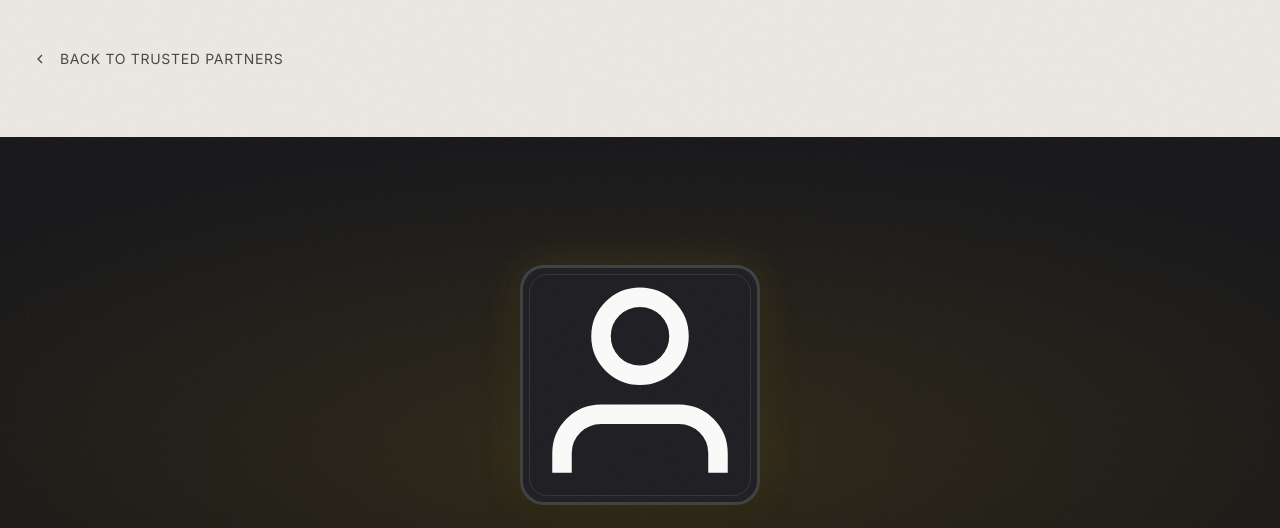
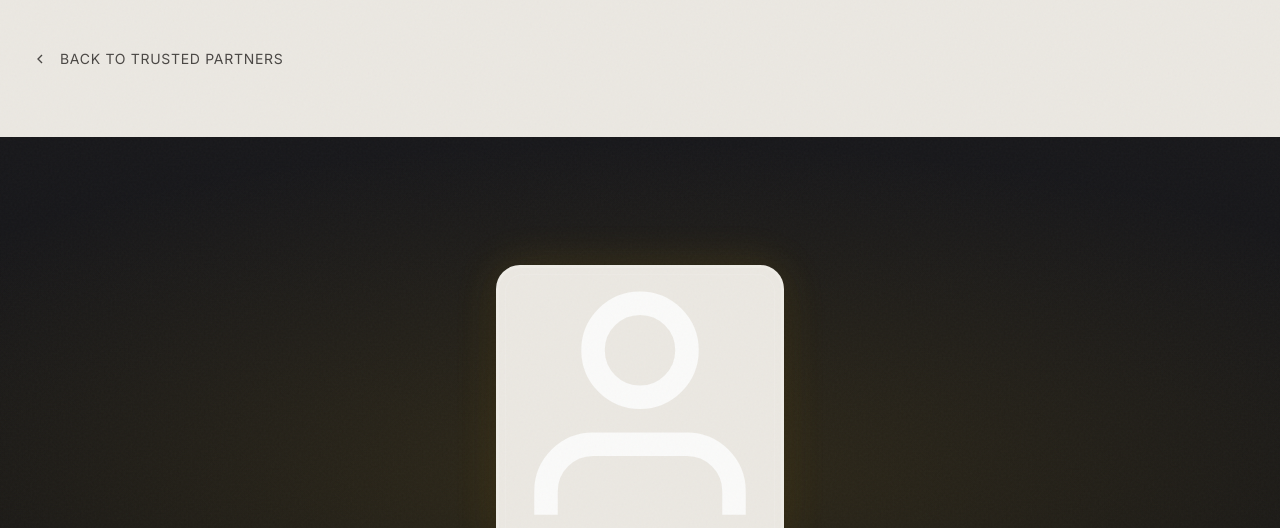
Before and after one commit to PixelandCodeStudios/referral-network, a plain HTML site: page partner.html in a window 1280 px wide. Shown: the top 528 px of the page. Drawn offline with nearby package versions, Linux system fonts and the light colour scheme; a web font is replaced by a local one.

Commit message:
Enlarge partner page avatars and fix background color
- Increase avatar size from 240px to 288px (20% larger)
- Change background from dark to light cream to fix
  visible outline when images are scaled

Co-Authored-By: Claude Opus 4.5 <noreply@anthropic.com>

```diff
--- a/styles.css
+++ b/styles.css
@@ -879,10 +879,10 @@ a:hover {
 }
 
 .partner-hero-avatar {
-  width: 240px;
-  height: 240px;
+  width: 288px;
+  height: 288px;
   border-radius: var(--radius-xl);
-  background: var(--color-bg-elevated);
+  background: var(--color-light-warm);
   border: 3px solid rgba(255, 255, 255, 0.15);
   display: inline-flex;
   align-items: center;
```
